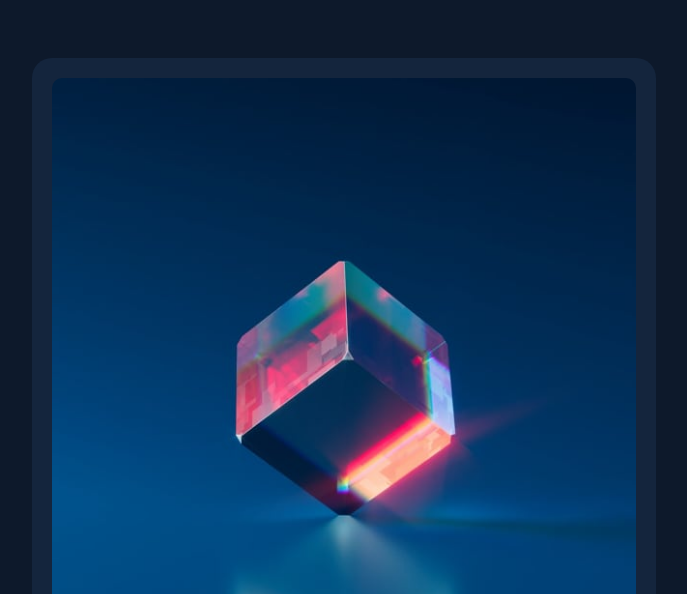
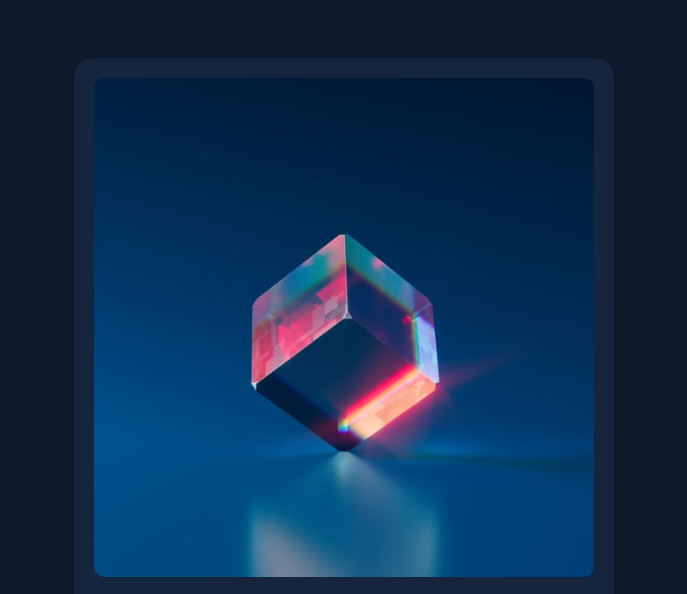
Before and after one commit to YesidLM12/NFT-preview-card-component, a plain HTML site: page index.html in a window 1280 px wide. Shown: the top 594 px of the page, without its empty margins (296-983 px from the left). Drawn offline with Linux system fonts and the light colour scheme.

Commit message:
Ajustar estilos de CSS: eliminar padding del cuerpo, ajustar ancho del contenedor interior y modificar el grosor del borde del perfil del creador.

```diff
--- a/CSS/styles.css
+++ b/CSS/styles.css
@@ -15,10 +15,13 @@ html{
 }
 
 body{
+    display: flex;
+    align-items: center;
+    justify-content: center;
     font-size: 10px;
     font-family: var(--font);
     background-color: var(--Blue-950-main-BG);
-    padding: 5rem 1rem;
+
 
 }
 
@@ -33,8 +36,7 @@ p{
     flex-wrap: wrap;
     padding: 2rem;
     border-radius: 2rem;
-    max-width: 100%;
-    max-height: 100%;
+    width: 80%;
 
 }
 
@@ -138,7 +140,7 @@ hr{
 
 .profile_creator{
     height: 4rem;
-    border: 2px solid var(--White);
+    border: .2rem solid var(--White);
     border-radius: 100%;
 }
 
```
